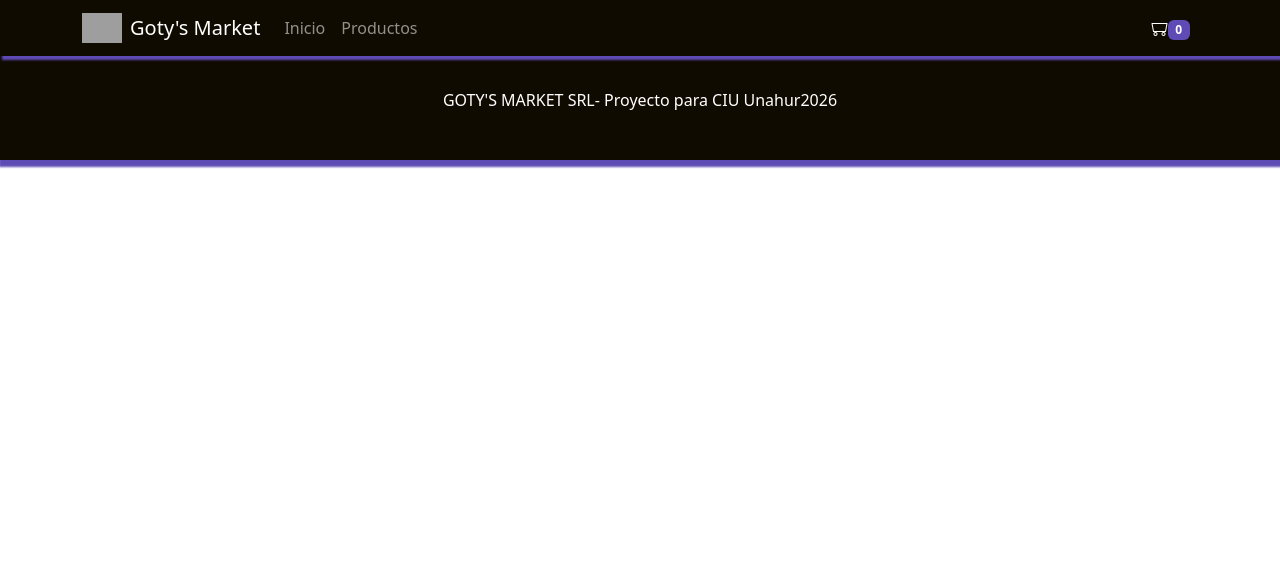
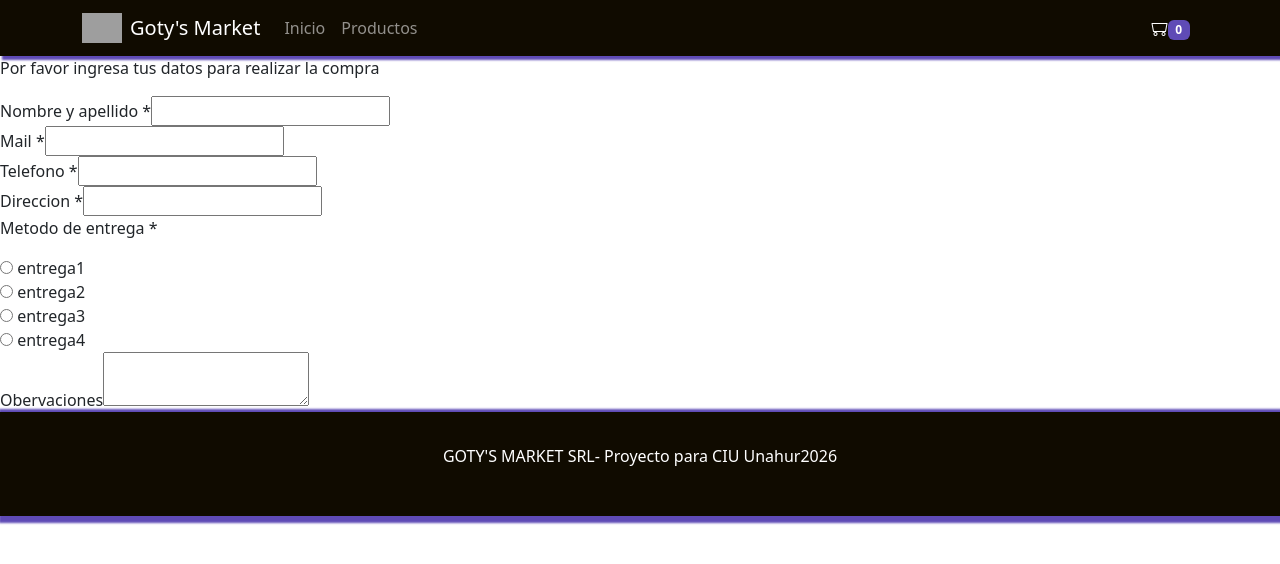
Before and after one commit to tobyy-m/gotys-market, a React (Vite) app: page /carrito in a window 1280 px wide. Shown: the top 564 px of the page. Built offline with nearby package versions, Linux system fonts and the light colour scheme; grey boxes are pictures that could not be loaded.

Commit message:
Se agrego el formulario de venta

```diff
--- a/src/components/FormularioCompra.jsx
+++ b/src/components/FormularioCompra.jsx
@@ -1,8 +1,119 @@
+import React, { useState } from "react";
+
 function FormularioCompra() {
+
+  const [nombre , setNombre] = useState("");
+  const [mail , setMail] = useState("");
+  const [telefono , setTelefono] = useState("");
+  const [direccion , setDireccion] = useState("");
+  const [metodoEntrega , setMetodoEntrega] = useState("");
+
+  function cargarNombre(event) {
+    setNombre(event.target.value)
+  }
+
+  function cargarTelefono(event) {
+    setTelefono(event.target.value)
+  }
+
+  function cargarMail(event) {
+    setMail(event.target.value)
+  }
+
+  function cargarDireccion(event) {
+    setDireccion(event.target.value)
+  }
+
+  function cargarMetodoEntrega(event) {
+    setMetodoEntrega(event.target.value)
+  }
+
+  function nombreEsValido() {
+    return nombre != "" && nombre.includes(" ")
+  }
+
+  function mailEsValido() {
+    return mail != "" && mail.trim().includes("@") && mail.trim().includes(".com");
+  }
+
+  function telefonoEsValido() {
+    return telefono != "" && telefono.length == 10;
+  }
+
+  function direccionEsValida() {
+    return direccion != "";
+  }
+
+  function metodoEntregaEsValido() {
+    return metodoEntrega != "";
+  }
+
+  function elFormularioEstaCompleto() {
+    return (
+      nombreEsValido() &&
+      mailEsValido() &&
+      telefonoEsValido() &&
+      direccionEsValida() &&
+      metodoEntregaEsValido()
+    )
+  }
+
   return (
-    <div>
-
-    </div>
+    <form id="formulario">
+      <p>Por favor ingresa tus datos para realizar la compra</p>
+      <label for="nombreYApellido">Nombre y apellido *</label>
+      <input type="text" id="nombreYApellido" onChange={cargarNombre}></input>
+      {nombre != "" && !nombreEsValido() && (
+        <span className="errorFormulario">
+          Debe ingresar su nombre y apellido.
+        </span>
+      )}
+      <br></br>
+      <label for="mail">Mail *</label>
+      <input type="email" id="mail" onChange={cargarMail}></input>
+      {mail != "" && !mailEsValido() && (
+        <span className="errorFormulario">
+          Debe ingresar un mail valido.
+        </span>
+      )}
+      <br></br>
+      <label for="telefono">Telefono *</label>
+      <input type="tel" id="telefono" onChange={cargarTelefono}></input>
+      {telefono !== "" && !telefonoEsValido() && (
+        <span className="errorFormulario">
+          Debe ingresar un telefono de 10 digitos.
+        </span>
+      )}
+      <br></br>
+      <label for="direccion">Direccion *</label>
+      <input type="text" id="direccion" onChange={cargarDireccion}></input>
+      {direccion != "" && !direccionEsValida() && (
+        <span className="errorFormulario">
+          Debe ingresar su direccion
+        </span>
+      )}
+      <br></br>
+      <p>Metodo de entrega *</p>
+      <label>
+        <input type="radio" name="entrega" value="entrega1" onChange={cargarMetodoEntrega}/> entrega1
+      </label>
+      <br></br>
+      <label>
+        <input type="radio" name="entrega" value="entrega2" onChange={cargarMetodoEntrega}/> entrega2
+      </label>
+      <br></br>
+      <label>
+        <input type="radio" name="entrega" value="entrega3" onChange={cargarMetodoEntrega}/> entrega3
+      </label>
+      <br></br>
+      <label>
+        <input type="radio" name="entrega" value="entrega4" onChange={cargarMetodoEntrega}/> entrega4
+      </label>
+      <br></br>
+      <label for="obervaciones">Obervaciones</label>
+      <textarea id="obervaciones"></textarea>
+      <br></br>
+    </form>
   )
 }
 
--- a/src/pages/Carrito.jsx
+++ b/src/pages/Carrito.jsx
@@ -1,7 +1,9 @@
+import FormularioCompra from "../components/FormularioCompra"
+
 function Carrito() {
   return (
     <div>
-
+      <FormularioCompra/>
     </div>
   )
 }
```
Also changed, not shown: 1 other file (tests, documents, lock files or other folders).
